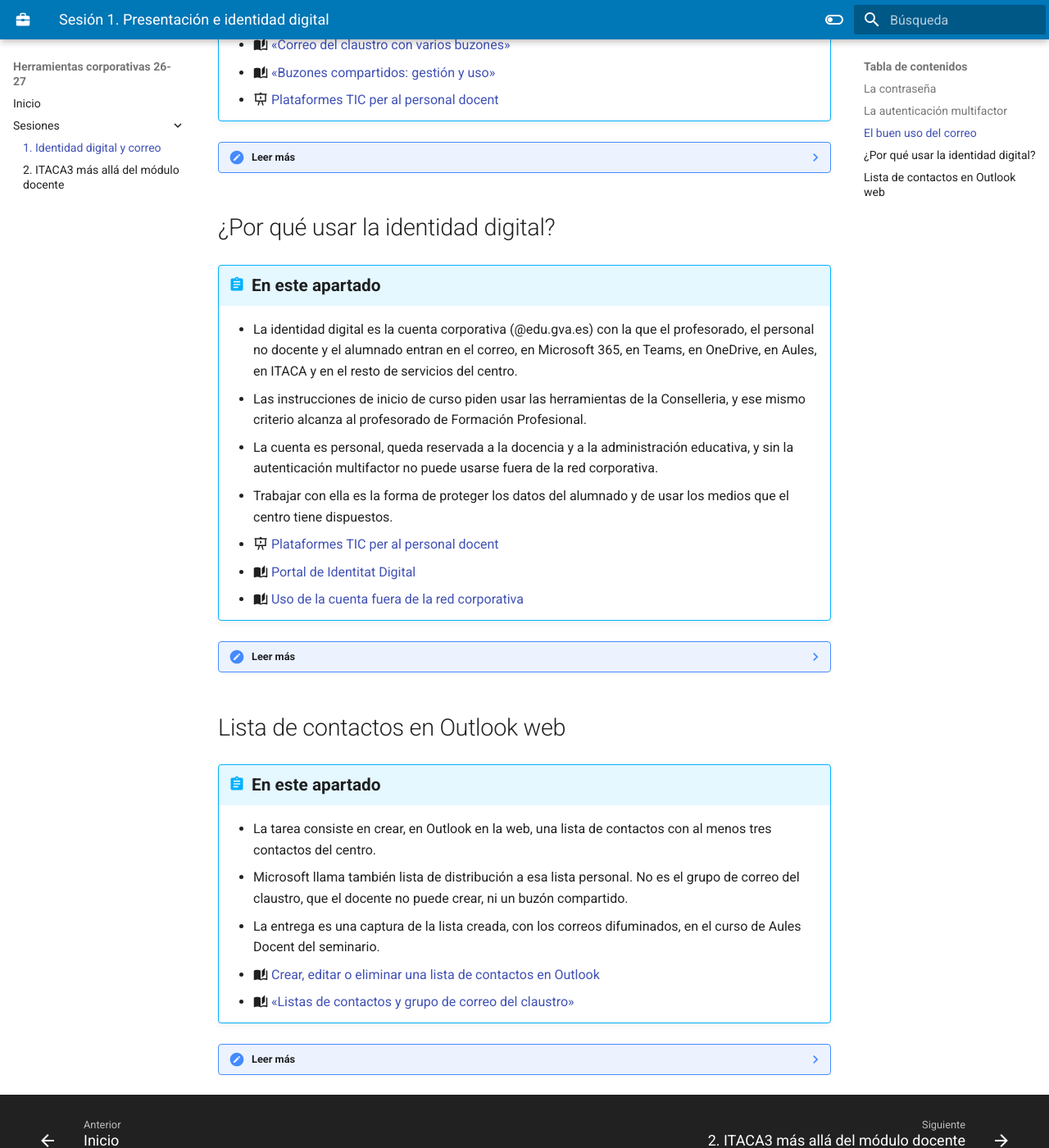
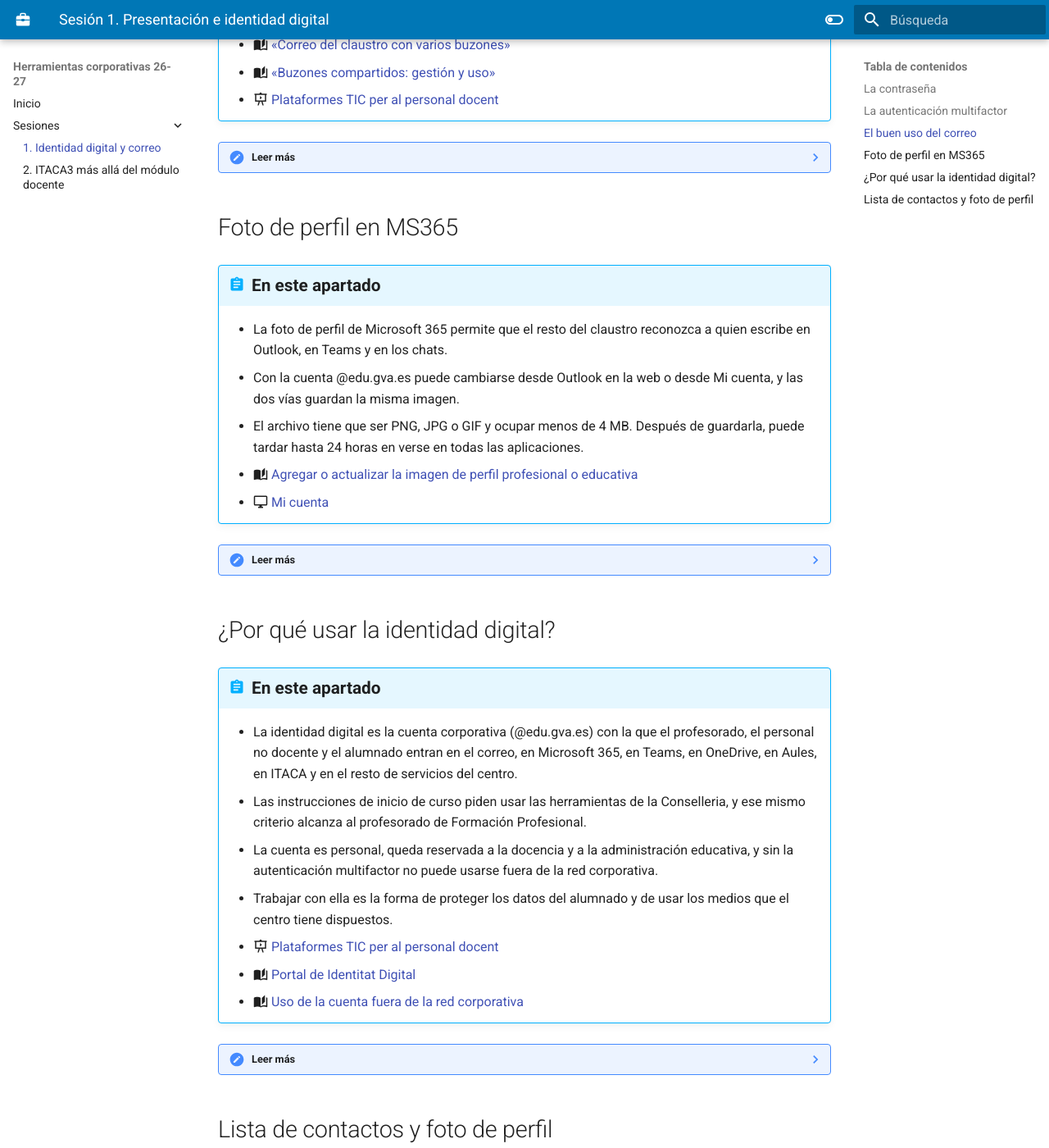
Before and after one commit to fjavier-hernandez/herramientas-corporativas, an MkDocs documentation site: the page built from docs/sesiones/sesion-1.md, in a window 1280 px wide and 1400 px high, scrolled down 2526 px. Shown: the whole window at 82% size. Built offline with MkDocs 1.6.1 and Material for MkDocs 9.7.7, drawn with Linux system fonts in a browser that asks for light colours; some of the changed text lies outside the part shown.

Commit message:
Añadir la foto de perfil de Microsoft 365 a la tarea de la sesión 1.
El claustro reconoce la cuenta en Outlook y en Teams, y la entrega pasa a ser una sola imagen con la lista y la foto.

Co-authored-by: Cursor <cursoragent@cursor.com>

```diff
--- a/docs/sesiones/sesion-1.md
+++ b/docs/sesiones/sesion-1.md
@@ -1,6 +1,6 @@
 ---
 title: Sesión 1. Presentación e identidad digital
-description: Identidad digital, contraseña, autenticación multifactor y buen uso del correo corporativo.
+description: Identidad digital, contraseña, autenticación multifactor, correo corporativo y foto de perfil.
 ---
 
 # Sesión 1. Presentación e identidad digital
@@ -94,6 +94,37 @@ La identidad digital es la cuenta corporativa con la que el profesorado entra en
 
     El chat de Teams es mejor que un correo cuando la consulta es breve, va dirigida a quien ya está en ese equipo y no necesita quedar como comunicación formal. Es el caso de una duda breve entre compañeros, de un aviso de que un documento ya está revisado o de una pregunta que se resuelve en pocas frases. El correo sigue siendo preferible cuando el mensaje debe poder releerse más adelante, cuando va dirigido a alguien que no está en el equipo o cuando conviene dejar constancia de un envío a muchas personas.
 
+## Foto de perfil en MS365
+
+!!! abstract "En este apartado"
+
+    - La foto de perfil de Microsoft 365 permite que el resto del claustro reconozca a quien escribe en Outlook, en Teams y en los chats.
+    - Con la cuenta @edu.gva.es puede cambiarse desde Outlook en la web o desde Mi cuenta, y las dos vías guardan la misma imagen.
+    - El archivo tiene que ser PNG, JPG o GIF y ocupar menos de 4 MB. Después de guardarla, puede tardar hasta 24 horas en verse en todas las aplicaciones.
+
+    - :material-book-open-page-variant: [Agregar o actualizar la imagen de perfil profesional o educativa](https://support.microsoft.com/es-es/accounts-billing/work-school/add-or-update-your-work-or-school-profile-picture)
+    - :material-monitor: [Mi cuenta](https://myaccount.microsoft.com)
+
+??? note "Leer más"
+
+    La foto de perfil acompaña a la cuenta en Outlook, en Teams y en los chats. Quien recibe un mensaje o entra en una conversación ve esa imagen junto al nombre, y así el claustro reconoce a la persona sin depender solo de la dirección de correo. Conviene que el retrato sea reciente y que se vea la cara, porque esa es la imagen con la que el resto del centro va a identificar la cuenta.
+
+    Desde Outlook en la web, el cambio se hace con la cuenta @edu.gva.es.
+
+    1. Pulsa la foto o las iniciales de arriba a la derecha.
+    2. Elige «Ver cuenta».
+    3. Elige «Cambiar foto».
+    4. En «Cargar una foto nueva», selecciona la imagen.
+    5. Confirma con «Aplicar».
+
+    La misma foto puede cargarse desde Mi cuenta, si resulta más cómodo hacerlo fuera del buzón. Hay que entrar con la identidad digital.
+
+    1. Pulsa el icono «Editar» que aparece sobre la foto.
+    2. Carga la imagen.
+    3. Pulsa «Guardar».
+
+    El archivo tiene que ser PNG, JPG o GIF y ocupar menos de 4 MB. Una vez guardada, la imagen puede tardar hasta 24 horas en mostrarse en todas las aplicaciones, de modo que en Outlook puede verse ya la foto mientras Teams o un chat siguen mostrando las iniciales. No hace falta volver a cargarla en cada aplicación, porque las dos vías escriben la foto de la misma cuenta.
+
 ## ¿Por qué usar la identidad digital?
 
 !!! abstract "En este apartado"
@@ -119,13 +150,13 @@ La identidad digital es la cuenta corporativa con la que el profesorado entra en
 
     Por último, la Agencia Española de Protección de Datos (AEPD) desaconseja tratar datos del alumnado con cuentas o aplicaciones personales. En sus [criterios para centros educativos](https://www.aepd.es/infografias/criterios-tratamiento-datos-personales-centros-educativos.pdf) indica que el profesorado debe usar únicamente las plataformas que haya dispuesto el responsable del tratamiento, y que las comunicaciones con las familias deben hacerse por los medios corporativos, habitualmente la plataforma educativa o el correo del centro. En el [informe sobre aplicaciones que almacenan datos en la nube ajenas a las plataformas educativas](https://www.aepd.es/sites/default/files/2019-09/guia-orientaciones-apps-datos-alumnos.pdf), recomienda primar la plataforma del centro y no crear canales paralelos. Usar la identidad digital corporativa, con su contraseña y el MFA, no es solo una costumbre cómoda: es la forma de cumplir las instrucciones de inicio de curso, de proteger los datos del alumnado y del claustro, y de trabajar con las herramientas que la Conselleria pone a disposición de los centros.
 
-## Lista de contactos en Outlook web
+## Lista de contactos y foto de perfil
 
 !!! abstract "En este apartado"
 
-    - La tarea consiste en crear, en Outlook en la web, una lista de contactos con al menos tres contactos del centro.
+    - La tarea consiste en crear, en Outlook en la web, una lista de contactos con tres o cuatro compañeros o compañeras del centro, y en poner la foto de perfil en Microsoft 365.
     - Microsoft llama también lista de distribución a esa lista personal. No es el grupo de correo del claustro, que el docente no puede crear, ni un buzón compartido.
-    - La entrega es una captura de la lista creada, con los correos difuminados, en el curso de Aules Docent del seminario.
+    - La entrega, en el curso de Aules Docent del seminario, es una sola imagen en la que se vean la lista creada, con los correos difuminados, y la foto de perfil ya visible arriba a la derecha.
 
     - :material-book-open-page-variant: [Crear, editar o eliminar una lista de contactos en Outlook](https://support.microsoft.com/es-es/outlook/people/create-edit-or-delete-a-contact-list-or-contact-group-in-outlook)
     - :material-book-open-page-variant: [«Listas de contactos y grupo de correo del claustro»](https://sway.office.com/hfQ8xqetOkpyX1Xg?ref=Link&loc=play)
@@ -135,14 +166,15 @@ La identidad digital es la cuenta corporativa con la que el profesorado entra en
     1. Entra en Outlook en la web con la identidad digital.
     2. En el panel lateral, abre Personas. La ayuda de Microsoft nombra esa entrada como People.
     3. Junto a «Nuevo contacto», abre el desplegable y elige «Nueva lista de contactos».
-    4. Escribe un nombre para la lista y añade al menos tres contactos del centro, con su correo corporativo.
+    4. Escribe un nombre para la lista y añade tres o cuatro compañeros o compañeras del centro, con su correo corporativo.
 
     !!! note "Agregar destinatarios"
 
         El campo «Agregar destinatarios» admite una sola dirección cada vez. Si se pegan varias a la vez, separadas por punto y coma o por comas, Outlook muestra el error «La lista de contactos debe tener al menos una dirección de contacto/correo electrónico» y no guarda ninguna. Cada dirección se escribe o se pega por separado y se confirma con «Agregar» o con Intro antes de pasar a la siguiente. El botón «Crear» solo se activa cuando hay al menos una dirección añadida.
 
     5. Pulsa «Crear».
-    6. Haz una captura en la que se vea la lista creada y difumina las direcciones de correo antes de guardarla.
-    7. Entrega esa captura en el curso de Aules Docent del seminario.
+    6. Pon la foto de perfil de Microsoft 365 con la cuenta @edu.gva.es, desde Outlook en la web o desde Mi cuenta.
+    7. Haz una sola captura en la que se vean la lista creada y la foto de perfil arriba a la derecha, y difumina las direcciones de correo antes de guardarla.
+    8. Entrega esa imagen en el curso de Aules Docent del seminario.
 
     La lista de contactos es un grupo personal del propio buzón. El grupo de correo del claustro, en cambio, se actualiza desde ITACA y el docente no puede crearlo.
```
